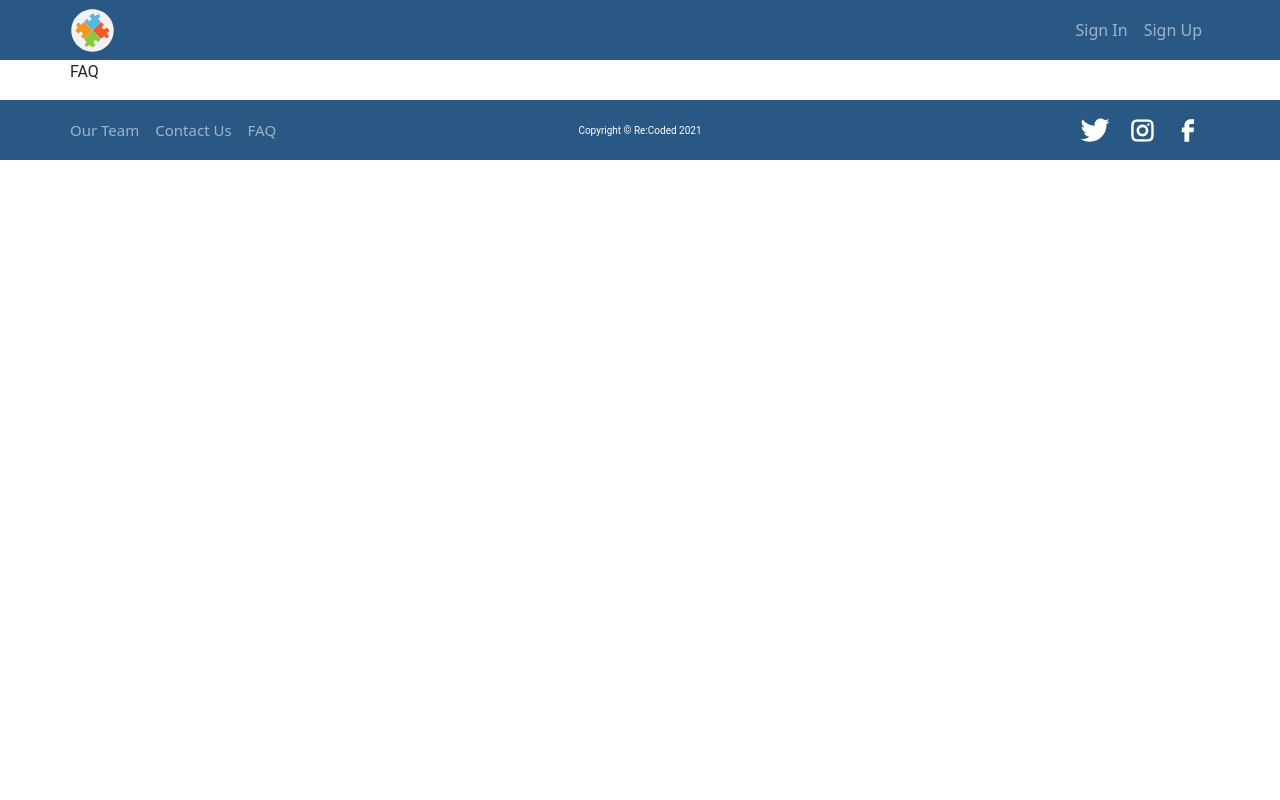
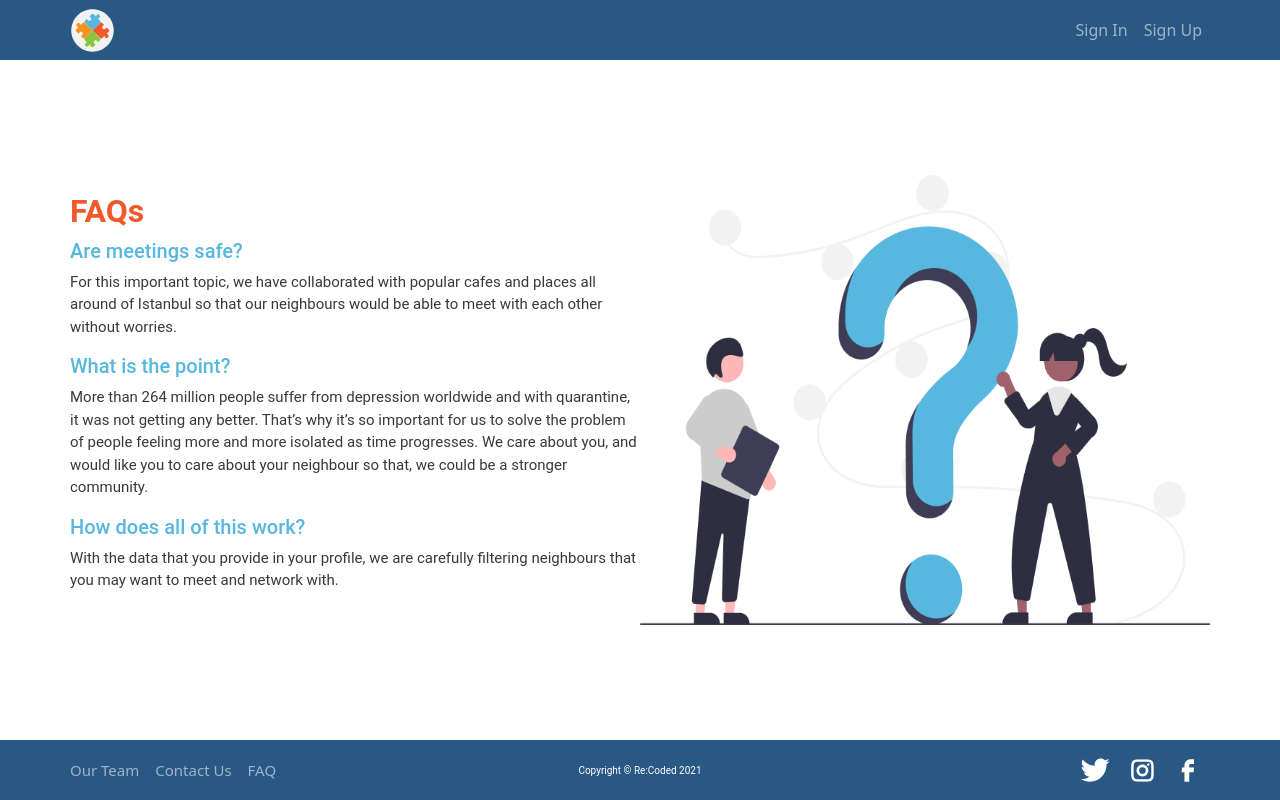
Before and after one commit to ReCoded-Org/capstone-turkey-love-thy-neighbour, a React (Create React App) app: page /faq in a window 1280 px wide. Built offline with nearby package versions, Linux system fonts and the light colour scheme; no server answers.

Commit message:
Add FAQ component into the containers/FAQ/index folder

```diff
--- a/src/containers/FAQ/index.jsx
+++ b/src/containers/FAQ/index.jsx
@@ -1,15 +1,9 @@
 import React from "react";
 
-import { Container } from "react-bootstrap";
+import FAQSection from "../../components/FAQ";
 
 function FAQ() {
-  return (
-    <Container fluid>
-      <Container>
-        <p>FAQ</p>
-      </Container>
-    </Container>
-  );
+  return <FAQSection />;
 }
 
 export default FAQ;
--- a/src/containers/Home/index.jsx
+++ b/src/containers/Home/index.jsx
@@ -2,9 +2,9 @@ import React from "react";
 
 import { Container } from "react-bootstrap";
 
-import FAQ from "../../components/FAQ";
 import PrimaryHero from "../../components/PrimaryHero";
 import SecondaryHero from "../../components/SecondaryHero";
+import FAQ from "../../components/FAQ";
 
 import "./index.scss";
 
```
